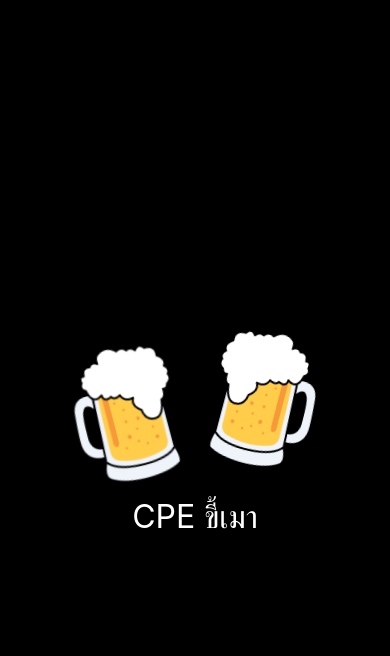
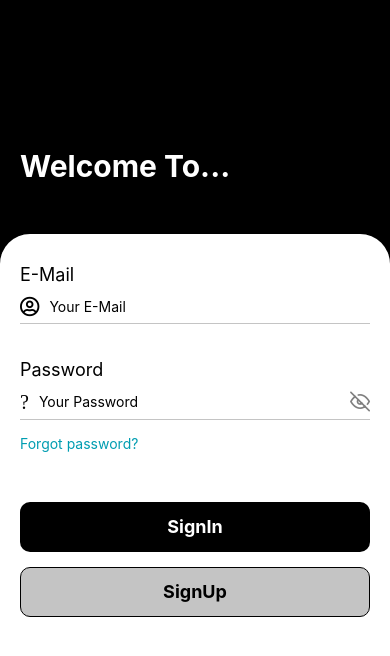
Before and after one commit to watwit/projectMobileApp, a React Native app: screen / in a window 390 px wide. Shown: the top 656 px of the page. Built offline with nearby package versions, Linux system fonts and the light colour scheme.

Commit message:
add login

```diff
--- a/App.js
+++ b/App.js
@@ -4,6 +4,7 @@ import {
   View,Text
 } from 'react-native';
 import Spalsh from './Spalsh'
+import Login from './Login'
 export default class App extends Component {
 
   constructor(props){
@@ -15,7 +16,7 @@ export default class App extends Component {
 
   render(props) {
     return (
-      <Spalsh/>
+      <Login/>
     );
   }
 }
--- /dev/null
+++ b/Login.js
@@ -0,0 +1,166 @@
+import React, { Component } from 'react';
+import {
+  View,Text,StyleSheet,TextInput,TouchableOpacity
+} from 'react-native';
+import * as Animatable from 'react-native-animatable';
+import { FontAwesome5 } from '@expo/vector-icons';
+import { Ionicons } from '@expo/vector-icons';
+import { AntDesign } from '@expo/vector-icons';
+import { Feather } from '@expo/vector-icons';
+class Splash extends Component {
+  constructor(props){
+    super(props);
+     this.state = {
+        check_textInputChange:false,
+        password:null,
+        secureTextEntry:true
+    };
+  }
+
+  textInputChange=(value)=>{
+    if(value.length!==0){
+        this.setState({check_textInputChange:true})
+    }
+    else{
+        this.setState({check_textInputChange:false})
+    }
+  }
+  secureTextEntry=()=>{
+      this.setState({secureTextEntry:!this.state.secureTextEntry})
+  }
+
+  render(props) {
+    const { navigation } = this.props;
+    return (
+        <View style={{ flex: 1,backgroundColor:"#000000" }}>
+            <View style={styles.header}>
+                <Text style={styles.text_header}>Welcome To...</Text>
+            </View>
+            <Animatable.View animation="fadeInUpBig" style={styles.footer}>
+                <Text style={styles.text_footer}>E-Mail</Text>
+                <View style={styles.action}>
+                    <FontAwesome5 name="user-circle" size={20} color="black" />
+                    <TextInput
+                        placeholder="Your E-Mail"
+                        style={styles.text_input}
+                        onChangeText={(text)=>this.textInputChange(text)}
+                    />
+                    {this.state.check_textInputChange ?
+                    <Animatable.View animation="bounceIn">
+                        <Ionicons name="md-checkmark-circle-outline" size={20} color="red" />
+                    </Animatable.View>
+                    : null}
+                </View>
+
+                <Text style={[styles.text_footer,{marginTop:35}]}>Password</Text>
+                <View style={styles.action}>
+                    <AntDesign name="lock1" size={20} color="black" />
+                    {this.state.secureTextEntry
+                    ? <TextInput
+                        placeholder="Your Password"
+                        secureTextEntry={true}
+                        style={styles.text_input}
+                        value={this.state.password}
+                        onChangeText={(text)=>this.setState({password:text})}
+                      />
+                    : <TextInput
+                        placeholder="Your Password"
+                        style={styles.text_input}
+                        value={this.state.password}
+                        onChangeText={(text)=>this.setState({password:text})}
+                     />
+                    }
+
+                    <TouchableOpacity onPress={()=>this.secureTextEntry()}>
+                        {this.state.secureTextEntry ?
+                         <Feather name="eye-off" size={20} color="gray" />
+                        : <Feather name="eye" size={20} color="gray" /> }
+
+                    </TouchableOpacity>
+                </View>
+                <Text style={{color:"#009db1",marginTop:15}}>Forgot password?</Text>
+                <View style={styles.botton}>
+                    <TouchableOpacity style={styles.signin}>
+                        <Text style={styles.text_singIn}>SignIn</Text>
+                    </TouchableOpacity>
+
+                    <TouchableOpacity style={[styles.signUp,{marginTop:15}]}>
+                        <Text style={styles.text_singUp}>SignUp</Text>
+                    </TouchableOpacity>
+                </View>
+            </Animatable.View>
+
+        </View>
+    );
+  }
+}
+const styles = StyleSheet.create({
+    header:{
+        flex:1,
+        justifyContent:'flex-end',
+        paddingHorizontal:20,
+        paddingBottom:50
+    },
+    footer:{
+        flex:3,
+        backgroundColor:"white",
+        borderTopLeftRadius:30,
+        borderTopRightRadius:30,
+        paddingHorizontal:20,
+        paddingVertical:30
+    },
+    text_header:{
+        color:"white",
+        fontSize:30,
+        fontWeight:"bold"
+    },
+    text_footer:{
+        fontSize:18
+    },
+    action:{
+        flexDirection:"row",
+        marginTop:10,
+        borderBottomWidth:1,
+        borderColor:"#C4C4C4",
+        paddingBottom:5
+    },
+    text_input:{
+        flex:1,
+        paddingLeft:10
+    },
+    botton:{
+        alignItems:"center",
+        marginTop:50,
+    },
+    signin:{
+        width:"100%",
+        height:50,
+        backgroundColor:"#000000",
+        borderRadius:10,
+        justifyContent:"center",
+        alignItems:"center"
+    },
+    text_singIn:{
+        color:"white",
+        fontSize:18,
+        fontWeight:'bold'
+    },
+    signUp:{
+        width:"100%",
+        height:50,
+        backgroundColor:"#C4C4C4",
+        borderRadius:10,
+        justifyContent:"center",
+        alignItems:"center",
+        borderColor:"#000000",
+        borderWidth:1
+    },
+    text_singUp:{
+        color:"black",
+        fontSize:18,
+        fontWeight:'bold'
+    },
+  });
+
+
+export default Splash;
```
